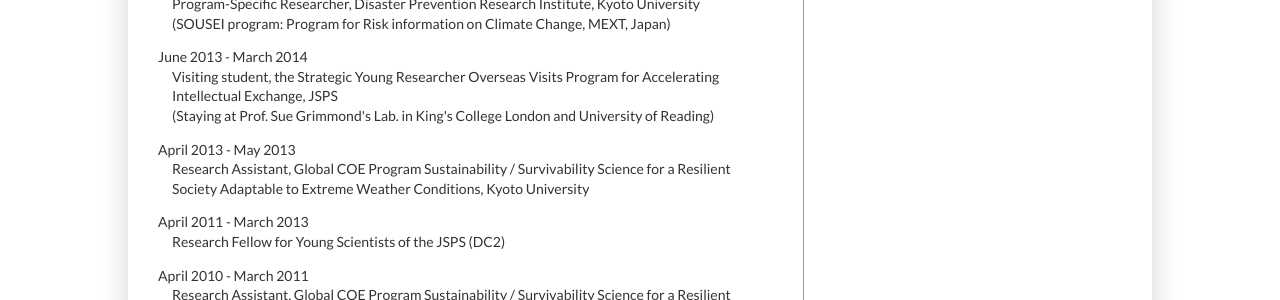
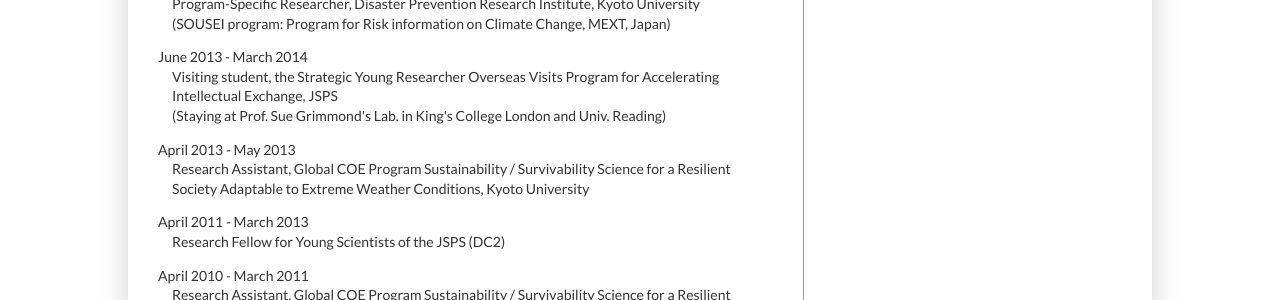
Before and after one commit to rui-climbiz/rui-climbiz.github.io, a Jekyll site: the page built from about.html, in a window 1280 px wide and 900 px high, scrolled down 457 px. Shown: the part 153-453 px from the top of the window. Built offline with Jekyll 4.4.1, drawn with Linux system fonts in a browser that asks for light colours.

Commit message:
Update about.html

```diff
--- a/about.html
+++ b/about.html
@@ -26,7 +26,7 @@
  (SOUSEI program: Program for Risk information on Climate Change, MEXT, Japan)</p>
 <p>June 2013 - March 2014<br />
  Visiting student, the Strategic Young Researcher Overseas Visits Program for Accelerating Intellectual Exchange, JSPS<br />
- (Staying at Prof. Sue Grimmond's Lab. in King's College London and University of Reading)</p>
+ (Staying at Prof. Sue Grimmond's Lab. in King's College London and Univ. Reading)</p>
 <p>April 2013 - May 2013<br />
  Research Assistant, Global COE Program Sustainability / Survivability Science for a Resilient Society Adaptable to Extreme Weather Conditions, Kyoto University</p>
 <p>April 2011 - March 2013<br />
```
